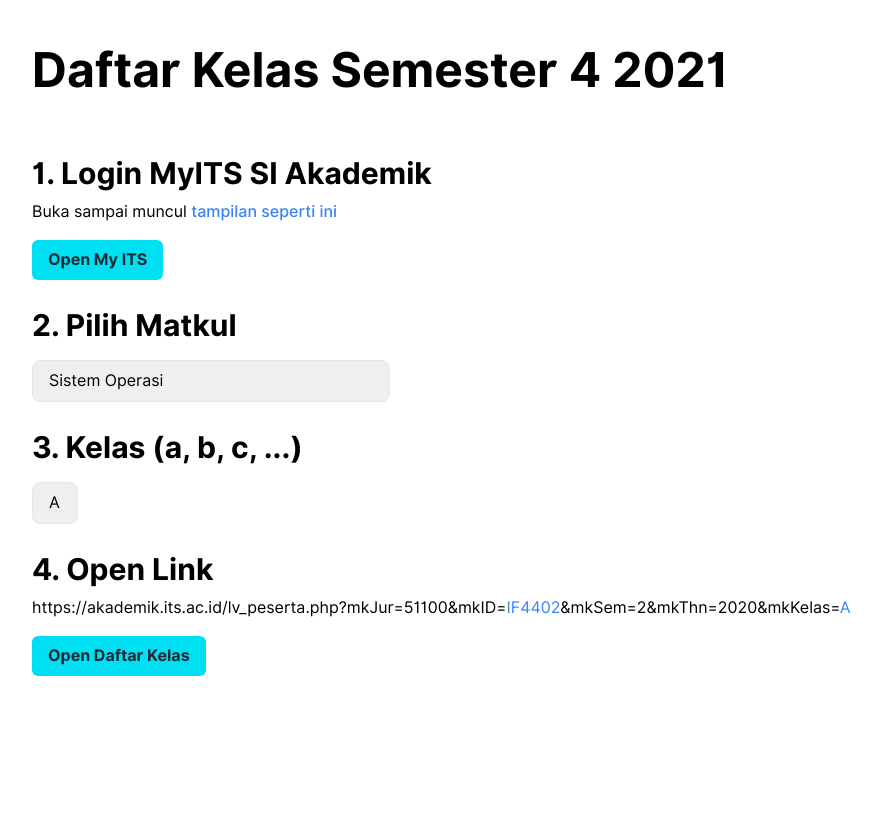
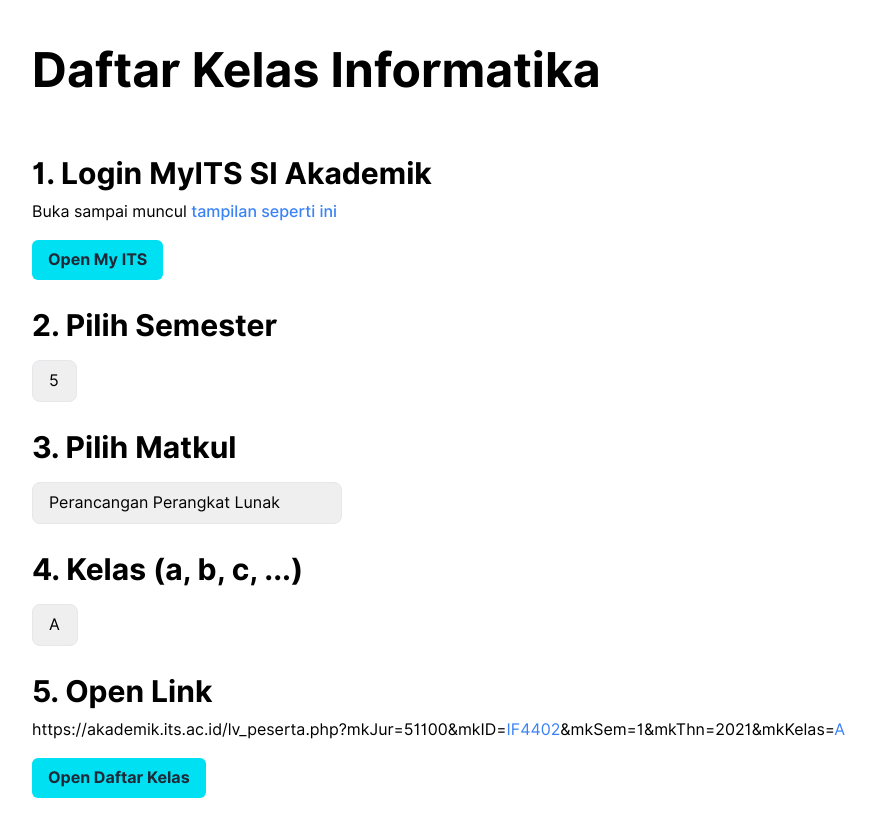
Before and after one commit to theodorusclarence/myits-class-helper, a Next.js app: page / in a window 1280 px wide. Shown: the top 836 px of the page, without its empty margins (58-939 px from the left). Before the commit the page ends 800 px from the top, so only its background shows below. Built offline with nearby package versions, Linux system fonts and the light colour scheme.

Commit message:
feat: add partial semester data

```diff
--- a/pages/index.jsx
+++ b/pages/index.jsx
@@ -3,44 +3,13 @@
 import UnstyledLink from '@/components/UnstyledLink';
 import { useState } from 'react';
 
-const data = [
-  {
-    name: 'Perancangan Analisis dan Algoritma',
-    kode: 'IF4401',
-  },
-  {
-    name: 'Sistem Operasi',
-    kode: 'IF4402',
-  },
-  {
-    name: 'Kecerdasan Buatan',
-    kode: 'IF4403',
-  },
-  {
-    name: 'Manajemen Basis Data',
-    kode: 'IF4404',
-  },
-  {
-    name: 'Analisis dan Perancangan Sistem Informasi',
-    kode: 'IF4406',
-  },
-  {
-    name: 'Interaksi Manusia dan Komputer',
-    kode: 'IF4601',
-  },
-  {
-    name: 'Teori Graf dan Otomata',
-    kode: 'IF4604',
-  },
-  {
-    name: 'Pemrograman Berbasis Kerangka Kerja',
-    kode: 'IF4605',
-  },
-];
-
 export default function Home() {
+  const [sem, setSem] = useState('5');
   const [matkul, setMatkul] = useState('IF4402');
   const [kelas, setKelas] = useState('A');
+
+  const filteredData = data.filter((datum) => datum.sem === sem);
+
   return (
     <>
       <NextSeo />
@@ -48,7 +17,7 @@
       <main>
         <section className=''>
           <div className='flex flex-col min-h-screen py-12 space-y-7 layout'>
-            <h1 class='mb-8'>Daftar Kelas Semester 4 2021</h1>
+            <h1 class='mb-8'>Daftar Kelas Informatika</h1>
             <div>
               <h3 className='mb-2'>1. Login MyITS SI Akademik</h3>
               <p className='mb-4'>
@@ -65,21 +34,35 @@
               </CustomLink>
             </div>
             <div>
-              <h3 className='mb-4'>2. Pilih Matkul</h3>
+              <h3 className='mb-4'>2. Pilih Semester</h3>
               <select
                 name='select'
-                id=''
+                id='semester'
+                className='px-4 py-2 border rounded-lg appearance-none'
+                value={sem}
+                onChange={(e) => setSem(e.target.value)}
+              >
+                {[...new Array(8)].map((_, i) => (
+                  <option value={i + 1}>{i + 1}</option>
+                ))}
+              </select>
+            </div>
+            <div>
+              <h3 className='mb-4'>3. Pilih Matkul</h3>
+              <select
+                name='select'
+                id='matkul'
                 className='px-4 py-2 border rounded-lg appearance-none'
                 value={matkul}
                 onChange={(e) => setMatkul(e.target.value)}
               >
-                {data.map((item) => (
-                  <option value={item.kode}>{item.name}</option>
+                {filteredData.map((item) => (
+                  <option value={item.kode}>{item.nama}</option>
                 ))}
               </select>
             </div>
             <div>
-              <h3 className='mb-4'>3. Kelas (a, b, c, ...)</h3>
+              <h3 className='mb-4'>4. Kelas (a, b, c, ...)</h3>
               <select
                 name='select'
                 id=''
@@ -93,16 +76,16 @@
               </select>
             </div>
             <div>
-              <h3 className='mb-2'>4. Open Link</h3>
+              <h3 className='mb-2'>5. Open Link</h3>
               <p className='mb-4'>
                 https://akademik.its.ac.id/lv_peserta.php?mkJur=51100&mkID=
                 <span className='text-blue-500'>{matkul}</span>
-                &mkSem=2&mkThn=2020&mkKelas=
+                &mkSem=1&mkThn=2021&mkKelas=
                 <span className='text-blue-500'>{kelas.toUpperCase()}</span>
               </p>
 
               <CustomLink
-                href={`https://akademik.its.ac.id/lv_peserta.php?mkJur=51100&mkID=${matkul}&mkSem=2&mkThn=2020&mkKelas=${kelas.toUpperCase()}`}
+                href={`https://akademik.its.ac.id/lv_peserta.php?mkJur=51100&mkID=${matkul}&mkSem=1&mkThn=2021&mkKelas=${kelas.toUpperCase()}`}
               >
                 Open Daftar Kelas
               </CustomLink>
@@ -113,3 +96,34 @@
     </>
   );
 }
+
+const data = [
+  { sem: '1', kode: 'IF4101', nama: 'Dasar Pemrograman' },
+  { sem: '3', kode: 'IF4201', nama: 'Sistem Digital' },
+  { sem: '3', kode: 'IF4202', nama: 'Struktur Data' },
+  { sem: '3', kode: 'IF4301', nama: 'Pemrograman Berorientasi Objek' },
+  { sem: '3', kode: 'IF4302', nama: 'Aljabar Linier' },
+  { sem: '3', kode: 'IF4303', nama: 'Komputasi Numerik' },
+  { sem: '3', kode: 'IF4304', nama: 'Matematika Diskrit' },
+  { sem: '3', kode: 'IF4305', nama: 'Organisasi Komputer' },
+  { sem: '4', kode: 'IF4401', nama: 'Perancangan dan Analisis Algoritma' },
+  { sem: '4', kode: 'IF4405', nama: 'Probabilitas dan Statistik' },
+  { sem: '4', kode: 'IF4402', nama: 'Sistem Operasi' },
+  { sem: '4', kode: 'IF4403', nama: 'Kecerdasan Buatan' },
+  { sem: '4', kode: 'IF4404', nama: 'Manajemen Basis Data' },
+  {
+    sem: '4',
+    kode: 'IF4406',
+    nama: 'Analisis dan Perancangan Sistem Informasi',
+  },
+  { sem: '5', kode: 'IF4501', nama: 'Perancangan Perangkat Lunak' },
+  { sem: '5', kode: 'IF4502', nama: 'Grafika Komputer' },
+  { sem: '5', kode: 'IF4503', nama: 'Kecerdasan Komputasional' },
+  { sem: '5', kode: 'IF4504', nama: 'Pemrograman Web' },
+  { sem: '5', kode: 'IF4505', nama: 'Jaringan Komputer' },
+  { sem: '5', kode: 'IF4506', nama: 'Manajemen Proyek Perangkat Lunak' },
+  { sem: '7', kode: 'IF4701', nama: 'Keamanan Informasi dan Jaringan' },
+  { sem: '7', kode: 'IF4702', nama: 'Pra-Tugas Akhir' },
+  { sem: '8', kode: 'IF4801', nama: 'Kerja Praktik' },
+  { sem: '8', kode: 'IF4802', nama: 'Tugas Akhir' },
+];
```
